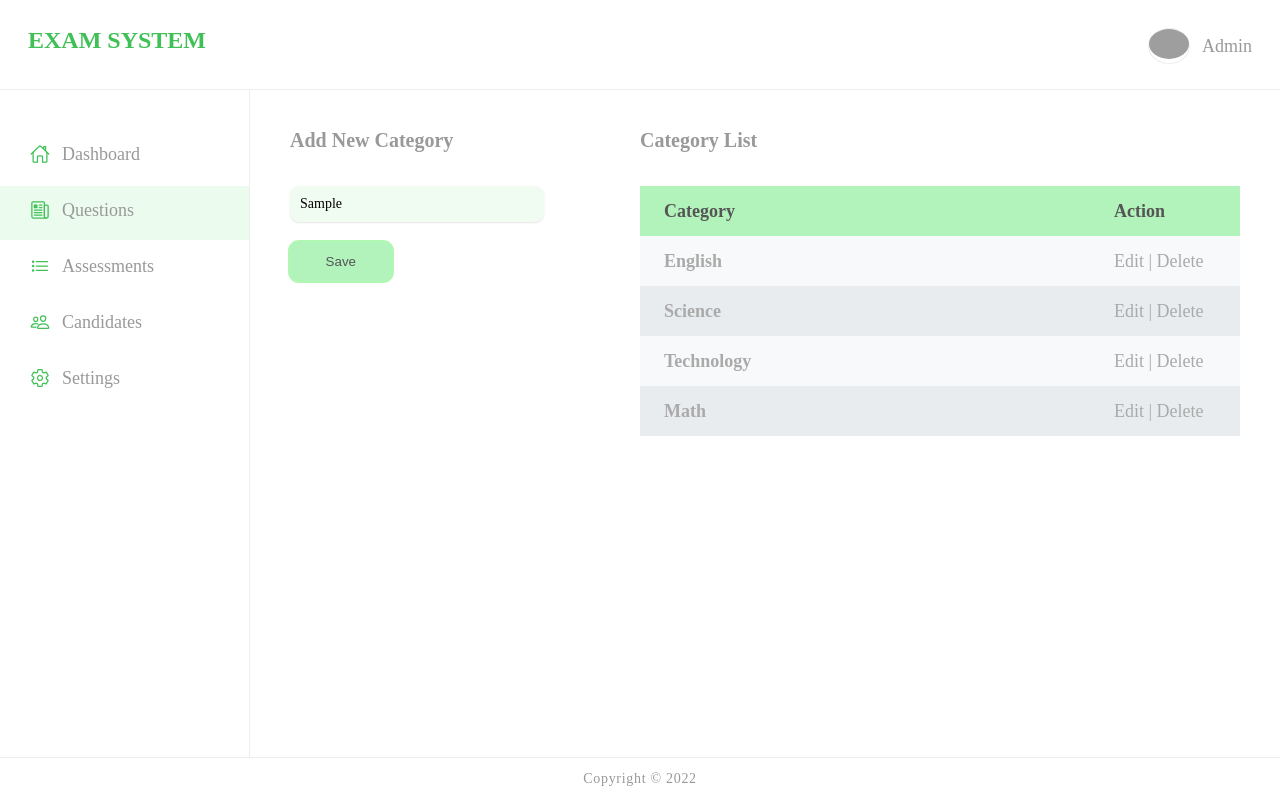
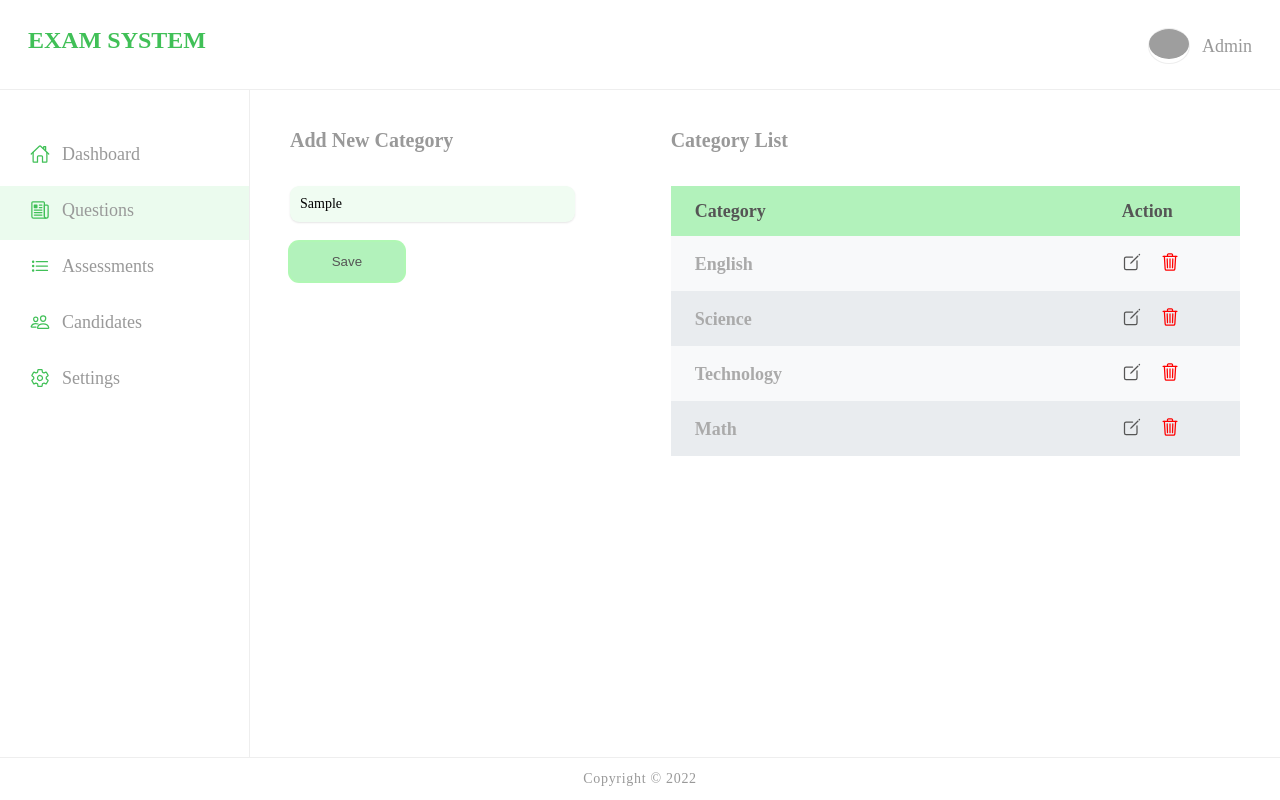
Before and after one commit to Nnvemeka/Exam-system, a React (Create React App) app: page /questions/question-category in a window 1280 px wide. Both pictures are taken after typing "Sample" into the empty fields and a click on the button "Save". Built offline with nearby package versions, Linux system fonts and the light colour scheme; grey boxes are pictures that could not be loaded.

Commit message:
Added icons to the question category list

```diff
--- a/src/app.css
+++ b/src/app.css
@@ -12,3 +12,7 @@ body {
     line-height: 1;
     /* font-weight: 400; */
 }
+
+ion-icon {
+    pointer-events: none;
+}
--- a/src/pages/question-category/QuestionCategory.jsx
+++ b/src/pages/question-category/QuestionCategory.jsx
@@ -25,19 +25,47 @@ const QuestionCategory = () => {
                         <tbody>
                             <tr>
                                 <th>English</th>
-                                <td>Edit | Delete</td>
+                                <td>
+                                    <button>
+                                        <ion-icon name="create-outline" class="action-icon edit"></ion-icon>
+                                    </button>
+                                    <button>
+                                        <ion-icon name="trash-outline" class="action-icon trash"></ion-icon>
+                                    </button>
+                                </td>
                             </tr>
                             <tr>
                                 <th>Science</th>
-                                <td>Edit | Delete</td>
+                                <td>
+                                    <button>
+                                        <ion-icon name="create-outline" class="action-icon edit"></ion-icon>
+                                    </button>
+                                    <button>
+                                        <ion-icon name="trash-outline" class="action-icon trash"></ion-icon>
+                                    </button>
+                                </td>
                             </tr>
                             <tr>
                                 <th>Technology</th>
-                                <td>Edit | Delete</td>
+                                <td>
+                                    <button>
+                                        <ion-icon name="create-outline" class="action-icon edit"></ion-icon>
+                                    </button>
+                                    <button>
+                                        <ion-icon name="trash-outline" class="action-icon trash"></ion-icon>
+                                    </button>
+                                </td>
                             </tr>
                             <tr>
                                 <th>Math</th>
-                                <td>Edit | Delete</td>
+                                <td>
+                                    <button>
+                                        <ion-icon name="create-outline" class="action-icon edit"></ion-icon>
+                                    </button>
+                                    <button>
+                                        <ion-icon name="trash-outline" class="action-icon trash"></ion-icon>
+                                    </button>
+                                </td>
                             </tr>
                         </tbody>
                     </table>
--- a/src/pages/question-category/questionCategory.css
+++ b/src/pages/question-category/questionCategory.css
@@ -59,7 +59,7 @@
 }
 
 table {
-    width: 600px;
+    width: 100%;
     font-size: 1.8rem;
     border-collapse: collapse;
     color: #aaa;
@@ -87,3 +87,23 @@ tbody tr:nth-child(odd) {
 tbody tr:nth-child(even) {
     background-color: #e9ecef;
 }
+
+td button {
+    border: none;
+    cursor: pointer;
+    background: none;
+}
+
+.action-icon {
+    width: 20px;
+    height: 20px;
+}
+
+.edit {
+    color: #555;
+    margin-right: 1.8rem;
+}
+
+.trash {
+    color: red;
+}
```
